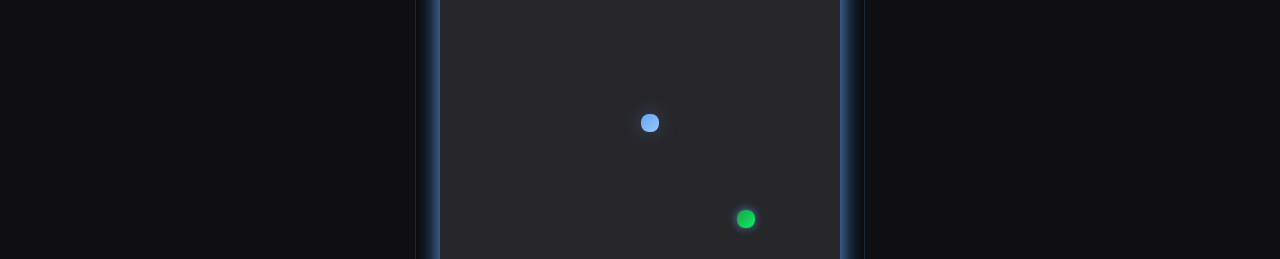
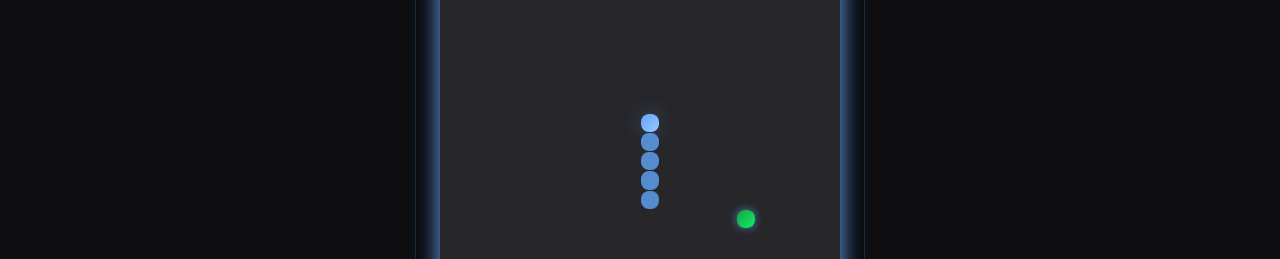
Before and after one commit to dark25Void/play-forge-web, a React (Vite) app: page / in a window 1280 px wide. Shown: the part 1840-2099 px from the top of the page. Built offline with nearby package versions, Linux system fonts and the light colour scheme.

Commit message:
Update snake game
Make the snake longer in the game.

```diff
--- a/src/components/SnakeGame.tsx
+++ b/src/components/SnakeGame.tsx
@@ -4,7 +4,13 @@ import { Card } from '@/components/ui/card';
 import { useToast } from '@/hooks/use-toast';
 
 const GRID_SIZE = 20;
-const INITIAL_SNAKE = [{ x: 10, y: 10 }];
+const INITIAL_SNAKE = [
+  { x: 10, y: 10 },
+  { x: 10, y: 11 },
+  { x: 10, y: 12 },
+  { x: 10, y: 13 },
+  { x: 10, y: 14 }
+];
 const INITIAL_FOOD = { x: 15, y: 15 };
 const INITIAL_DIRECTION = { x: 0, y: -1 };
 const GAME_SPEED = 150;
```
